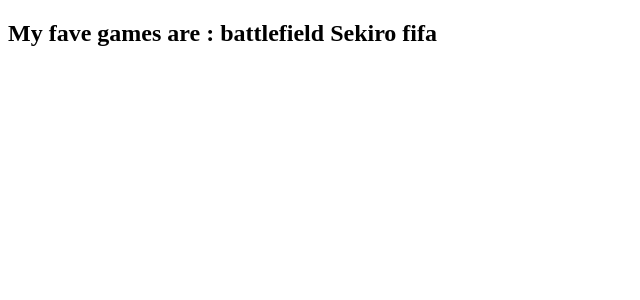
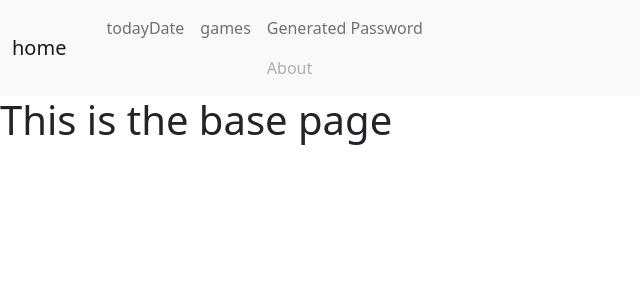
Before and after one commit to T-Python-OCT9/LAB_DJANGO_TEMPLATES, a Django app: page /favs/games/ in a window 1280 px wide. Shown: the top 300 px of the page, without its empty margins (0-640 px from the left). Run offline with Django 4.2, Linux system fonts and the light colour scheme.

Commit message:
inheritance

```diff
--- /dev/null
+++ b/proj_Temp/temp/Templates/timp_html/base.html
@@ -0,0 +1,37 @@
+<!DOCTYPE html>
+<html>
+    <head>
+        <title>{% block title %}The base Page{% endblock%}</title>
+        <link href="https://cdn.jsdelivr.net/npm/bootstrap@5.2.2/dist/css/bootstrap.min.css" rel="stylesheet" integrity="sha384-Zenh87qX5JnK2Jl0vWa8Ck2rdkQ2Bzep5IDxbcnCeuOxjzrPF/et3URy9Bv1WTRi" crossorigin="anonymous">
+
+    </head>
+    <body><nav class="navbar navbar-expand-lg bg-light">
+        <div class="container-fluid">
+          <a class="navbar-brand" href="#">home</a>
+          <button class="navbar-toggler" type="button" data-bs-toggle="collapse" data-bs-target="#navbarNav" aria-controls="navbarNav" aria-expanded="false" aria-label="Toggle navigation">
+            <span class="navbar-toggler-icon"></span>
+          </button>
+          <div class="collapse navbar-collapse" id="navbarNav">
+            <ul class="navbar-nav">
+              <li class="nav-item">
+                <a class="nav-link active"current="page" href="home"></a>
+              </li>
+              <li class="nav-item">
+                <a class="nav-link" href="today/">todayDate</a>
+              </li>
+              <li class="nav-item">
+                <a class="nav-link" href="favs/games/">games</a>
+              <li class="nav-item">
+                <a class="nav-link " href="random/password/">Generated Password</a>
+                <a class="nav-link disabled">About</a>
+              </li>
+            </ul>
+          </div>
+        </div>
+      </nav>
+      <script src="https://cdn.jsdelivr.net/npm/bootstrap@5.2.2/dist/js/bootstrap.bundle.min.js" integrity="sha384-OERcA2EqjJCMA+/3y+gxIOqMEjwtxJY7qPCqsdltbNJuaOe923+mo//f6V8Qbsw3" crossorigin="anonymous"></script>
+        {% block body %}
+        <h1>This is the base page</h1>
+        {% endblock %}
+    </body>
+</html>
--- a/proj_Temp/temp/Templates/timp_html/games.html
+++ b/proj_Temp/temp/Templates/timp_html/games.html
@@ -1,21 +1,13 @@
-<!DOCTYPE html>
-<html>
-    <head>
-        <title>
-            myfavegames
-        </title>
-        <body>
-    <div>
-        <h2>
-        My fave games are :
+{% extends 'timp_html/base.html' %}
+
+{% block title %}
+    mygames
+{% endblock %}
+
+{% block content %}
+<h1 > My fave games are : </h1>
 
         {% for x in Fave_Games %}
-        {{ x }}
-        {% endfor %}
 
-
-        </h2>
-
-        </div>
-    </body>
-</html>
+        {{ x }}   {% endfor %}
+{% endblock %}
--- a/proj_Temp/temp/views.py
+++ b/proj_Temp/temp/views.py
@@ -1,16 +1,18 @@
 from multiprocessing import context
 from django.shortcuts import render
 from datetime import date
-from random import randint
+import random
 from django.http import HttpRequest, HttpResponse
-
+import string
 def Datetoday(request : HttpRequest):
     context = {"todayDate": date.today() }
     return render (request , "timp_html/data.html" , context)
+
 def random_pass (request : HttpRequest):
     password = ''
-    for i in range (0,10):
-        password += (randint(0,10))
+    cr = string.ascii_letters+ string.digits
+    for i in range (10):
+        password += random.choice(cr)
     context = {"pass" : password}
     return render (request , "timp_html/Randmnum.html" , context)
 
```
Also changed, not shown: proj_Temp/temp/Templates/timp_html/Randmnum.html (+9 -2 lines), proj_Temp/temp/Templates/timp_html/data.html (+13 -12 lines).
